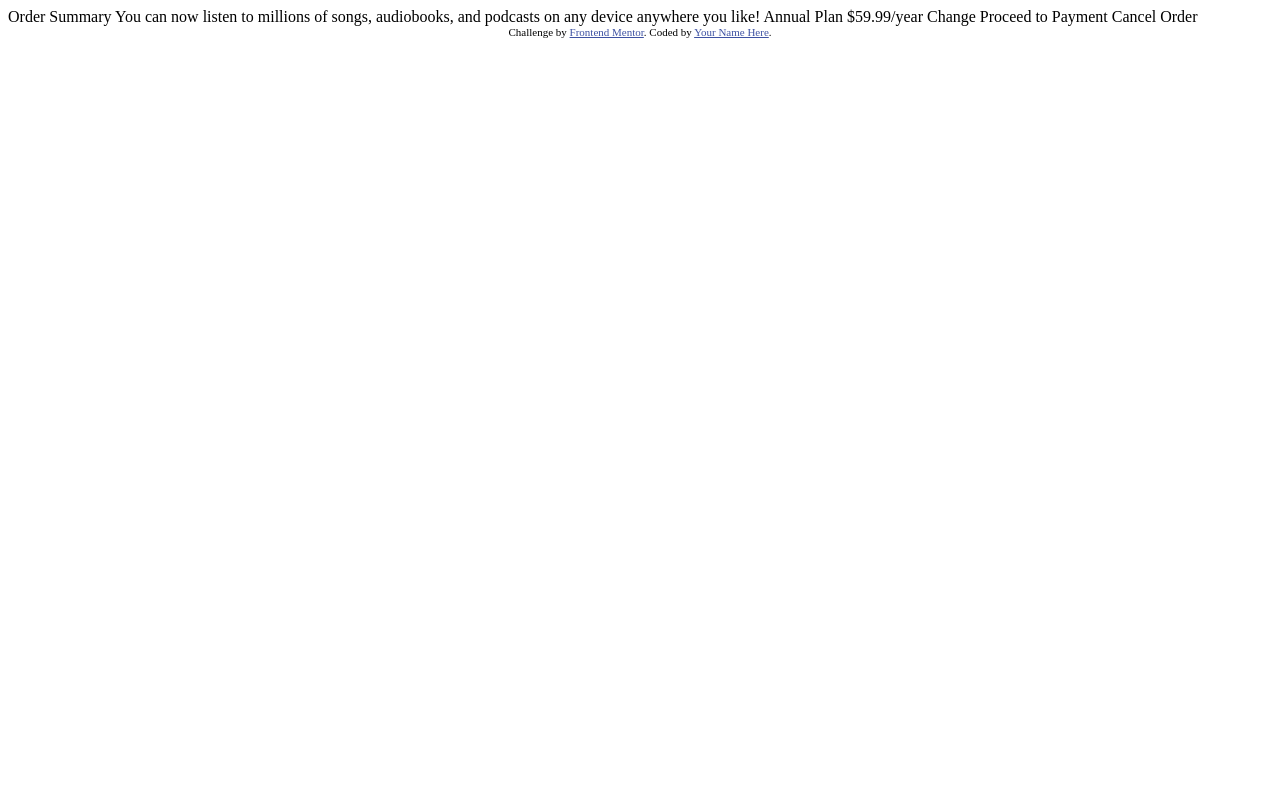
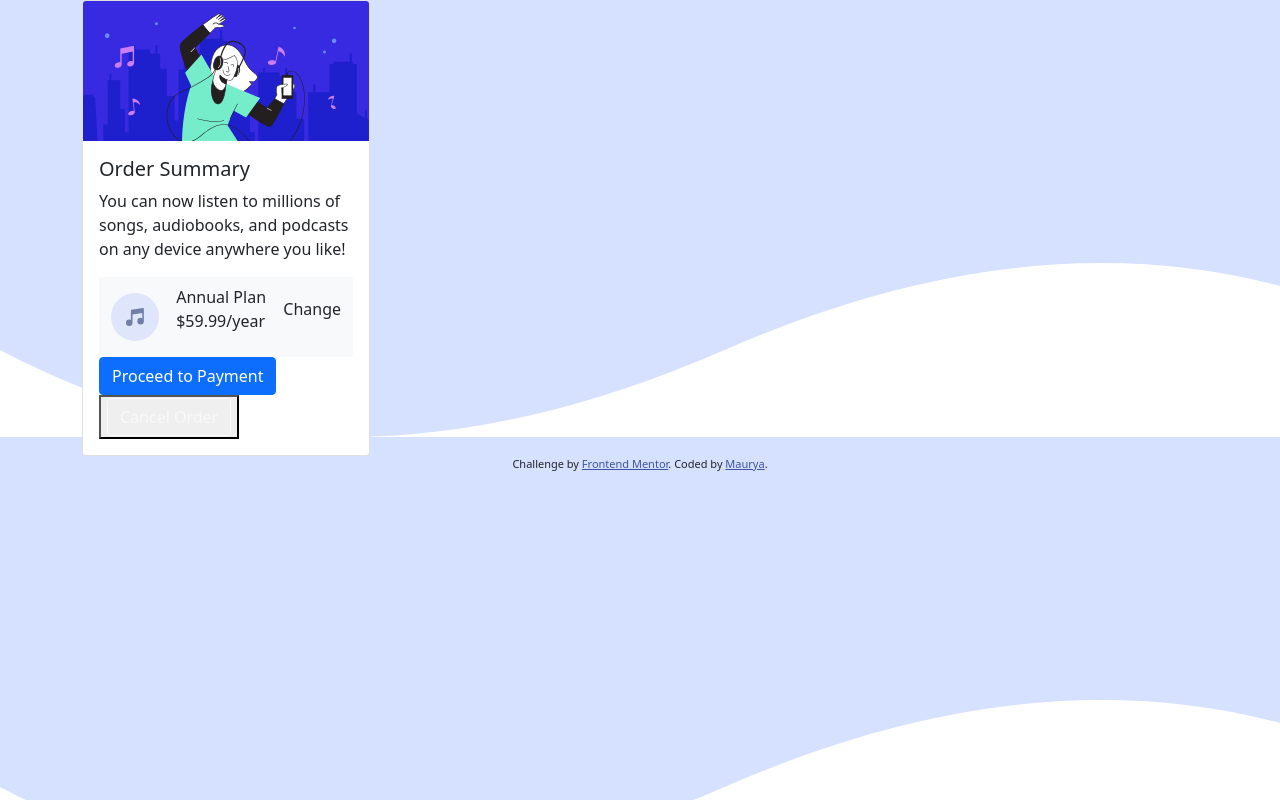
Before and after one commit to maurya512/order-component, a plain HTML site: page index.html in a window 1280 px wide. Drawn offline with nearby package versions, Linux system fonts and the light colour scheme.

Commit message:
added bootstrap and created a basic layout of the card component with images, buttons and more

```diff
--- a/index.html
+++ b/index.html
@@ -1,37 +1,84 @@
 <!DOCTYPE html>
 <html lang="en">
   <head>
-  <meta charset="UTF-8">
-  <meta name="viewport" content="width=device-width, initial-scale=1.0"> <!-- displays site properly based on user's device -->
+    <meta charset="UTF-8" />
+    <meta name="viewport" content="width=device-width, initial-scale=1.0" />
+    <!-- displays site properly based on user's device -->
 
-  <link rel="icon" type="image/png" sizes="32x32" href="./images/favicon-32x32.png">
+    <link
+      rel="icon"
+      type="image/png"
+      sizes="32x32"
+      href="./images/favicon-32x32.png"
+    />
+    <link rel="stylesheet" href="./style.css" />
+    <!-- ! bootstrap link -->
+    <!-- CSS only -->
+    <link
+      href="https://cdn.jsdelivr.net/npm/bootstrap@5.1.3/dist/css/bootstrap.min.css"
+      rel="stylesheet"
+      integrity="sha384-1BmE4kWBq78iYhFldvKuhfTAU6auU8tT94WrHftjDbrCEXSU1oBoqyl2QvZ6jIW3"
+      crossorigin="anonymous"
+    />
 
     <title>Frontend Mentor | Order summary card</title>
 
     <!-- Feel free to remove these styles or customise in your own stylesheet 👍 -->
     <style>
-    .attribution { font-size: 11px; text-align: center; }
-    .attribution a { color: hsl(228, 45%, 44%); }
+      .attribution {
+        font-size: 11px;
+        text-align: center;
+      }
+      .attribution a {
+        color: hsl(228, 45%, 44%);
+      }
     </style>
   </head>
   <body>
-
-  Order Summary
-
-  You can now listen to millions of songs, audiobooks, and podcasts on any
-  device anywhere you like!
-
+    <div class="container">
+      <div class="card" style="width: 18rem">
+        <img
+          src="./images/illustration-hero.svg"
+          class="card-img-top"
+          alt="a lady with headphones dancing"
+        />
+        <div class="card-body">
+          <h5 class="card-title">Order Summary</h5>
+          <p class="card-text">
+            You can now listen to millions of songs, audiobooks, and podcasts on
+            any device anywhere you like!
+          </p>
+          <!-- navbar -->
+          <nav class="navbar navbar-expand-lg navbar-light bg-light">
+            <div class="container-fluid">
+              <img
+                src="./images/icon-music.svg"
+                alt="music logo"
+                class="nav-img"
+              />
+              <p>
                 Annual Plan
+                <br />
                 $59.99/year
-
-  Change
-
-  Proceed to Payment
-  Cancel Order
+              </p>
+              <p>Change</p>
+            </div>
+          </nav>
+          <button type="submit"
+            <a href="#" class="btn btn-primary">Proceed to Payment</a>
+          </button>
+          <button type="submit">
+            <a href="#" class="btn btn-outline-light">Cancel Order</a>
+          </button>
+        </div>
+      </div>
+    </div>
 
     <div class="attribution">
-    Challenge by <a href="https://www.frontendmentor.io?ref=challenge" target="_blank">Frontend Mentor</a>.
-    Coded by <a href="#">Your Name Here</a>.
+      Challenge by
+      <a href="https://www.frontendmentor.io?ref=challenge" target="_blank"
+        >Frontend Mentor</a
+      >. Coded by <a href="https://github.com/maurya512">Maurya</a>.
     </div>
   </body>
 </html>
```
Lines whose indentation alone changed are shown as unchanged.
